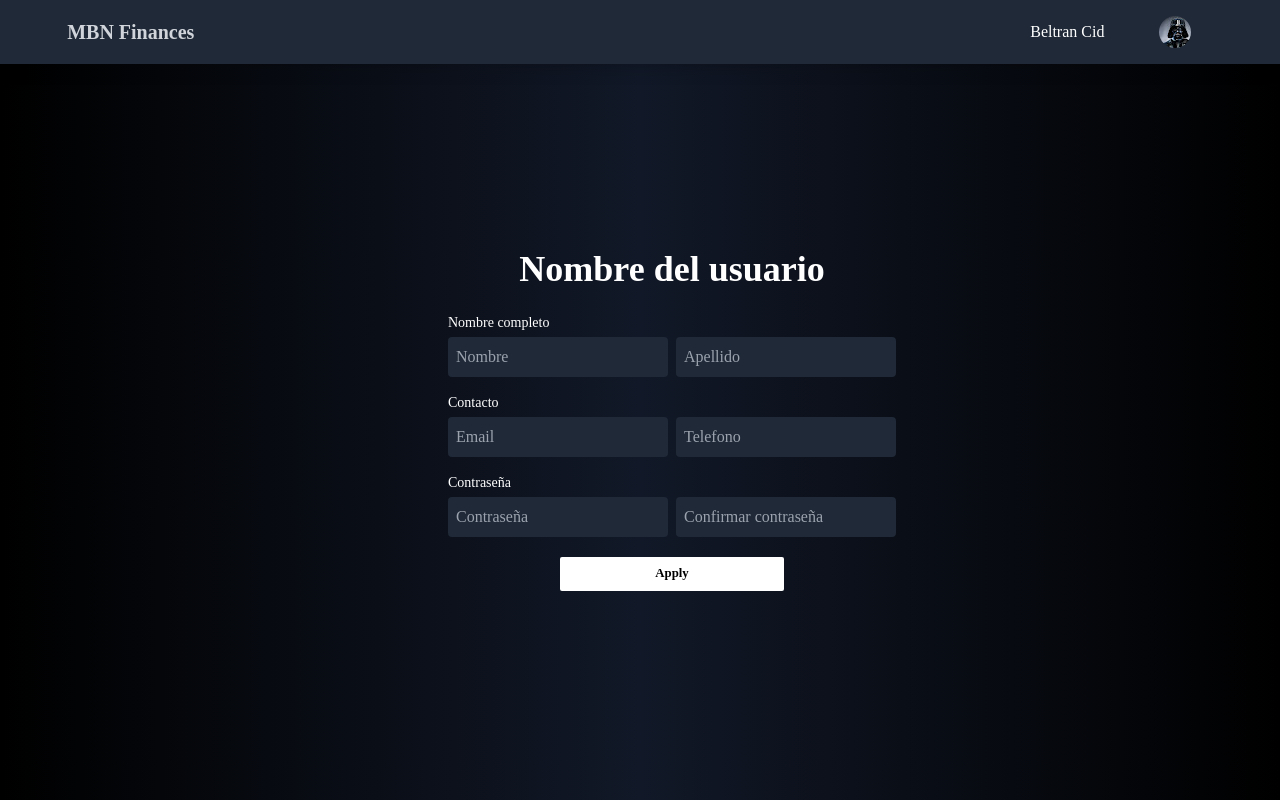
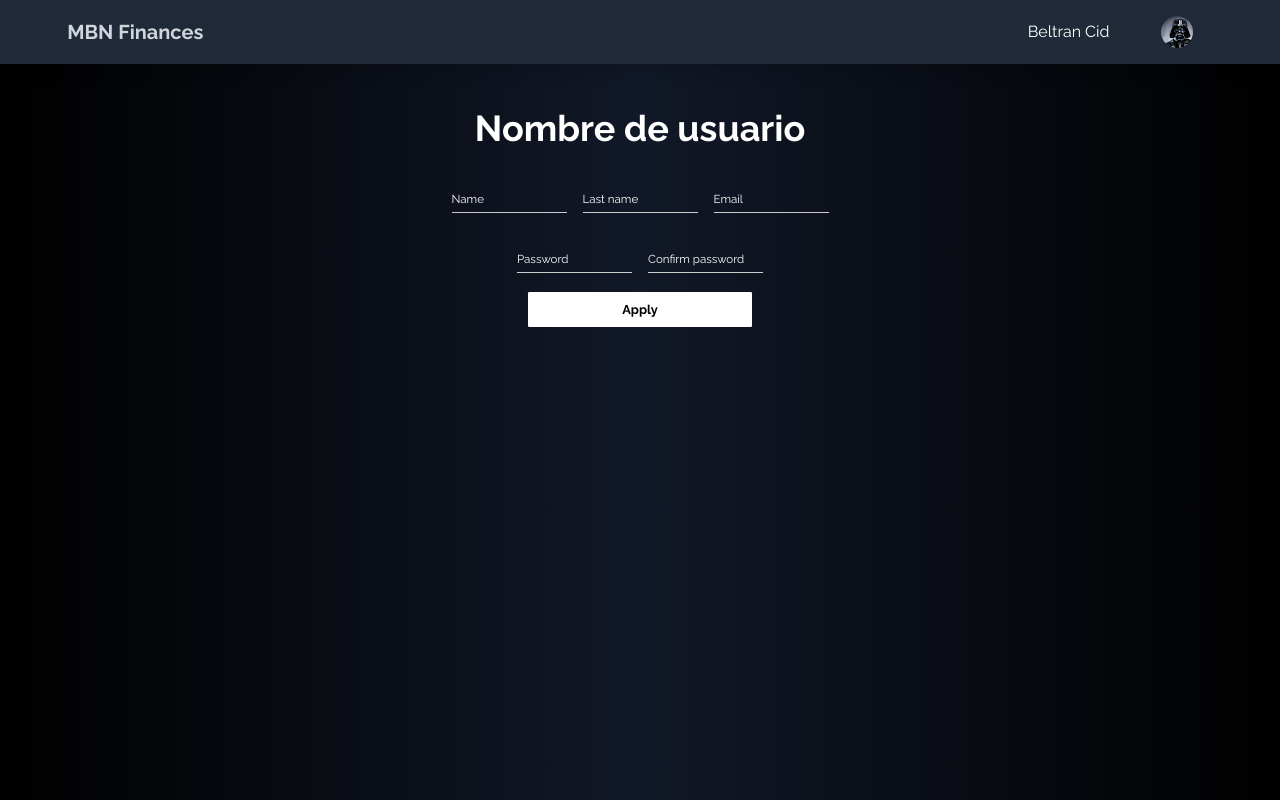
Before and after one commit to Beltru/MBN-Finances-Front-End, a Next.js app in the folder mbn/: page /settings in a window 1280 px wide. Built offline with nearby package versions, Linux system fonts and the light colour scheme; a web font is replaced by a local one.

Commit message:
settings cambios

```diff
--- a/mbn/app/login/page.jsx
+++ b/mbn/app/login/page.jsx
@@ -3,6 +3,7 @@ import Image from "next/image";
 import "./login.css"
 
 export default function Login() {
+
     return (
         <div className="bg-gradient-to-r from-[#080c2c] via-[#292d47] to-black overflow-hidden">
            <main className="">
--- a/mbn/app/page.jsx
+++ b/mbn/app/page.jsx
@@ -21,7 +21,6 @@ export default function Landing() {
         </div>
       </section>
       <section className="w-[100vw] h-[20vw] bg-gradient-to-r from-neutral-950 via-[#1f0613] to-neutral-950 shadow-2xl mb-[10vw]">
-
       </section>
       <ScrollCards  />
       {/* <section className="grid grid-rows-3 grid-cols-2 h-[100vh] w-[100vw] pl-[6vw] py-[8vh] pb-[16vh] gap-[16vw]">
--- a/mbn/app/settings/page.jsx
+++ b/mbn/app/settings/page.jsx
@@ -2,106 +2,80 @@
 
 import Navbar from "../../components/Nav-set";
 import { useState } from "react";
-import Image from "next/image";
 import "./sett.css"
 
 
 export default function Settings() {
-  const [username, setUsername] = useState("Nombre del usuario");
-  const [firstName, setFirstName] = useState("");
-  const [lastName, setLastName] = useState("");
-  const [email, setEmail] = useState("");
-  const [phone, setPhone] = useState("");
     const [password, setPassword] = useState("");
     const [confirmPassword, setConfirmPassword] = useState("");
+    const [error, setError] = useState("");
+
+    const handleSubmit = (e) => {
+        e.preventDefault();
+
+        if (password !== confirmPassword) {
+            setError("Las contraseñas no coinciden.");
+            return;
+        }
+
+        setError("");
+        console.log("Formulario enviado");
+    };
 
   return (
     <div className="pt-20 p-8 h-[100vh] bg-gradient-to-r from-black via-gray-900 to-black text-white overflow-hidden">
       <nav>
-         <Navbar/>
+        <Navbar />
       </nav>
-
-      <main className="flex justify-center items-center w-[100vw] h-[85vh]">
-      <div className="max-w-md w-full space-y-6">
-
-        {/* Profile Info */}
+            <main className="flex justify-center items-center w-[95vw] h-[80vh]">
+              <div className="flex flex-col items-center max-w-md w-full space-y-6">
                <div className="text-center">
-          <p className="text-4xl font-bold">{username}</p>
+            <p className="text-4xl font-bold">Nombre de usuario</p>
                </div>
 
-        {/* Account Settings Form */}
-        <div className="space-y-4">
-          {/* Name Section */}
-          <div>
-            <h3 className="text-sm font-medium">Nombre completo</h3>
-            <div className="flex gap-2 mt-1">
-              <input
-                type="text"
-                placeholder="Nombre"
-                value={firstName}
-                onChange={(e) => setFirstName(e.target.value)}
-                className="bg-gray-800 text-white w-full p-2 rounded outline-none"/>
-
-              <input
-                type="text"
-                placeholder="Apellido"
-                value={lastName}
-                onChange={(e) => setLastName(e.target.value)}
-                className="bg-gray-800 text-white w-full p-2 rounded outline-none"/>
-
+                        <form onSubmit={handleSubmit} className="w-[100%] flex h-[65vh] items-center">
+                            <div className=" flex gap-4 mt-4">
+                                <div className="input-field mb-[1.5vw]">
+                                    <input type="text" required />
+                                    <label>Name</label>
+                                </div>
+                                <div className="input-field mb-[1.5vw]">
+                                    <input type="text" required />
+                                    <label>Last name</label>
+                                </div>
+                                <div className="input-field mb-[1.5vw]">
+                                    <input type="text" required />
+                                    <label>Email</label>
                                 </div>
                             </div>
 
-          {/* Contact Section */}
-          <div>
-            <h3 className="text-sm font-medium">Contacto</h3>
-            <div className="flex gap-2 mt-1">
-              <input
-                type="email"
-                placeholder="Email"
-                value={email}
-                onChange={(e) => setEmail(e.target.value)}
-                className="bg-gray-800 text-white w-full p-2 rounded outline-none"/>
-
-              <input
-                type="tel"
-                placeholder="Telefono"
-                value={phone}
-                onChange={(e) => setPhone(e.target.value)}
-                className="bg-gray-800 text-white w-full p-2 rounded outline-none"/>
-
-            </div>
-          </div>
-
-          {/* Password Section */}
-          <div>
-            <h3 className="text-sm font-medium">Contraseña</h3>
-            <div className="flex gap-2 mt-1">
+                            <div className=" flex gap-4 mt-4">
+                                <div className="input-field mb-[1.5vw]">
                                     <input
                                         type="password"
-                placeholder="Contraseña"
+                                        required
                                         value={password}
-                onChange={(e) => setPassword(e.target.value)}
-                className="bg-gray-800 text-white w-full p-2 rounded outline-none"/>
+                                        onChange={(e) => setPassword(e.target.value)}/>
 
+                                    <label className="absolute">Password</label>
+                                </div>
+                                <div className="input-field mb-[1.5vw]">
                                     <input
                                         type="password"
-                placeholder="Confirmar contraseña"
+                                        required
                                         value={confirmPassword}
-                onChange={(e) => setConfirmPassword(e.target.value)}
-                className="bg-gray-800 text-white w-full p-2 rounded outline-none"/>
+                                        onChange={(e) => setConfirmPassword(e.target.value)}/>
 
+                                    <label>Confirm password</label>
                                 </div>
-
-            <div className="flex justify-center items-center flex-col w-[100%]">
-                <button type="submit" className="mt-5 bg-white text-black w-[50%] rounded-sm">Apply</button>
+                                {error && <p className="text-red-500 py-1 mb-2">{error}</p>}
                             </div>
-
+                            <div className="flex items-center flex-col w-[100%]">
+                                <button type="submit" className="submit w-[50%]">Apply</button>
                             </div>
-        </div>
+                        </form>
                     </div>
             </main>
         </div>
-
   );
 }
--- a/mbn/app/settings/sett.css
+++ b/mbn/app/settings/sett.css
@@ -1,5 +1,18 @@
 @import url('https://fonts.googleapis.com/css2?family=Raleway:ital,wght@0,100..900;1,100..900&display=swap');
 
+.raleway {
+  font-family: "Raleway", sans-serif;
+  font-optical-sizing: auto;
+  font-weight: 400;
+  font-style: normal;
+}
+
+* {
+margin: 0;
+padding: 0;
+box-sizing: border-box;
+font-family: "Raleway", sans-serif;
+}
 button {
     background: #fff;
     color: #000;
@@ -16,3 +29,40 @@ button {
     border-color: #fff;
     background: rgba(255, 255, 255, 0.15);
 }
+.input-field {
+  position: relative;
+  border-bottom: .1vw solid #ccc;
+}
+
+.input-field label {
+  position: absolute;
+  top: 50%;
+  left: 0;
+  transform: translateY(-50%);
+  color: #fff;
+  font-size: .9vw;
+  pointer-events: none;
+  transition: 0.15s ease;
+}
+
+.input-field input {
+  width: 100%;
+  height: 1.5vw;
+  background: transparent;
+  border: none;
+  outline: none;
+  font-size: .8vw;
+  color: #fff;
+}
+
+.input-field input:focus~label,
+.input-field input:valid~label {
+  color: #ccc;
+  font-size: 0.6vw;
+  top: 0.3vw;
+  transform: translateY(-120%);
+}
+form {
+  display: flex;
+  flex-direction: column;
+}
--- a/mbn/next.config.mjs
+++ b/mbn/next.config.mjs
@@ -1,4 +1,5 @@
 /** @type {import('next').NextConfig} */
 const nextConfig = {};
 
+
 export default nextConfig;
--- a/mbn/package.json
+++ b/mbn/package.json
@@ -10,11 +10,13 @@
   },
   "dependencies": {
     "@radix-ui/react-icons": "^1.3.0",
+    "@radix-ui/react-slot": "^1.1.0",
     "add": "^2.0.6",
     "chart": "^0.1.2",
     "chart.js": "^4.4.3",
     "class-variance-authority": "^0.7.0",
     "clsx": "^2.1.1",
+    "embla-carousel-react": "^8.3.1",
     "framer-motion": "^11.11.7",
     "gsap": "^3.12.5",
     "lucide-react": "^0.453.0",
--- a/mbn/tsconfig.json
+++ b/mbn/tsconfig.json
@@ -1,7 +1,8 @@
 {
   "compilerOptions": {
+    "baseUrl": ".",
     "paths": {
-        "@/*": ["./src/*"]
+        "@/*": ["./src/lib/*"]
     },
     "lib": [
       "dom",
```
Also changed, not shown: 1 other file (tests, documents, lock files or other folders). Lines whose indentation alone changed are shown as unchanged.
